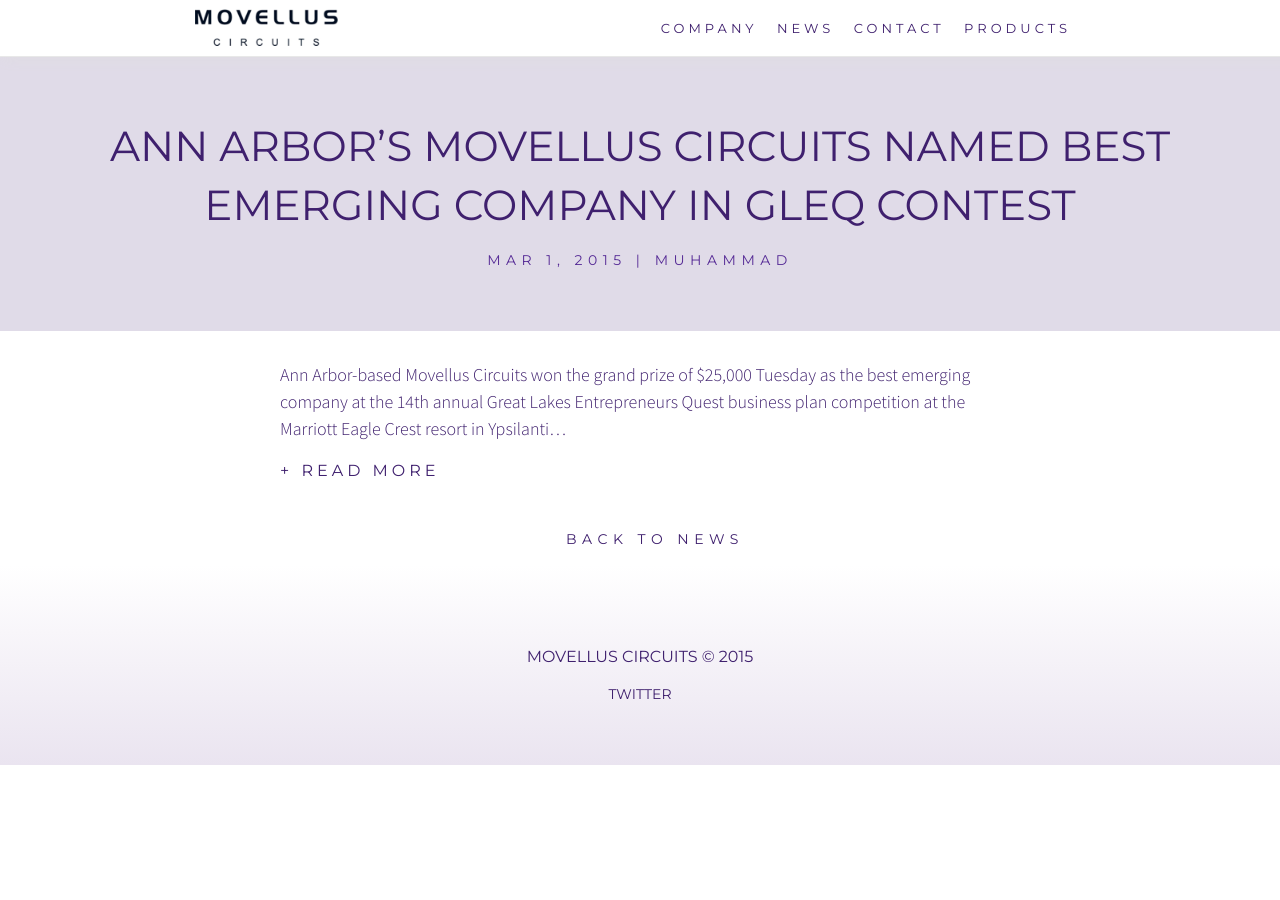
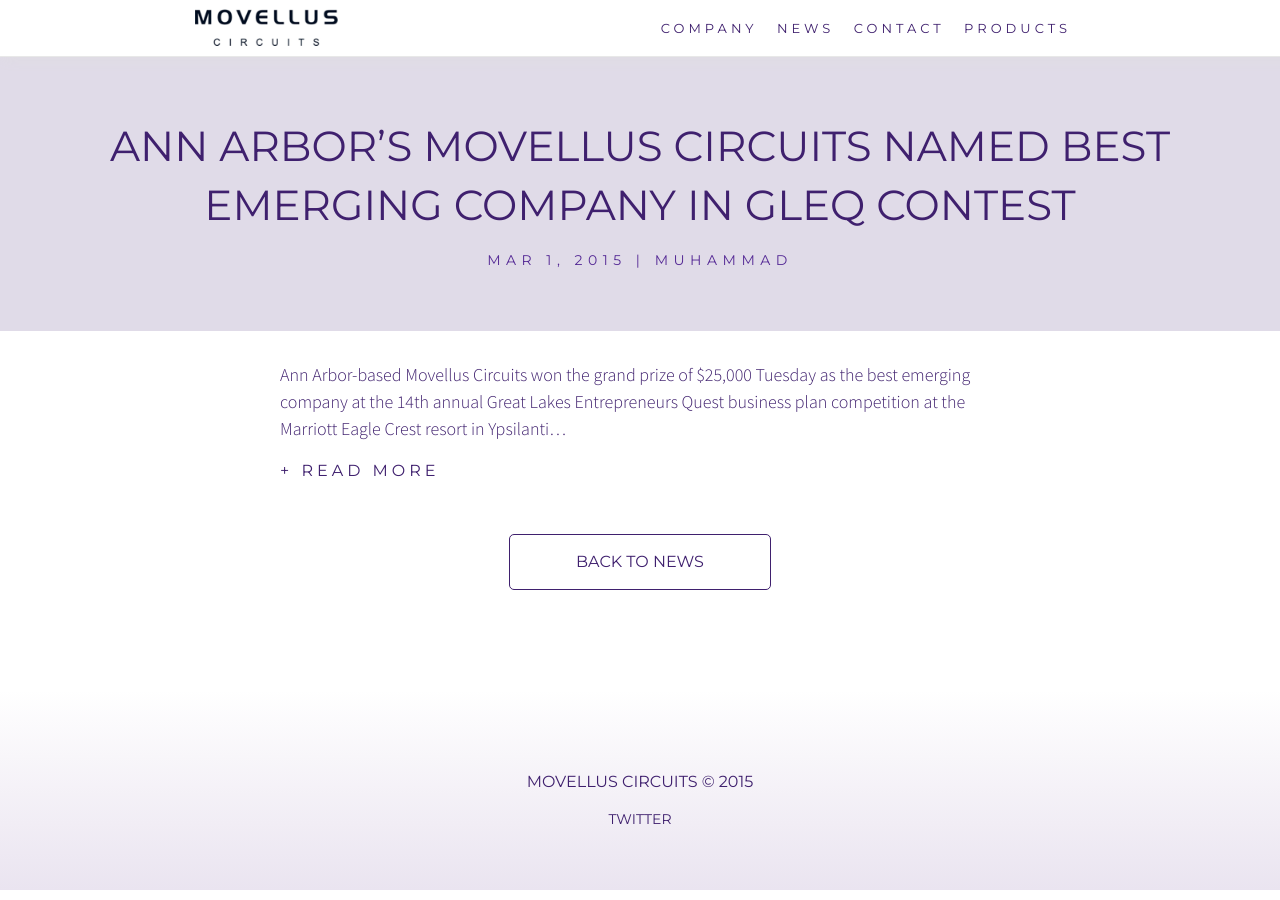
Before and after one commit to zaghmout/movellus, a Jekyll site: the page built from _posts/2015-10-17-welcome-to-jekyll.markdown, in a window 1280 px wide. Built offline with Jekyll 4.4.1, drawn with Linux system fonts in a browser that asks for light colours; nearby versions of some CDN libraries; comment, search, counter and statistics services are not loaded.

Commit message:
add disqus comments to blog

```diff
--- a/_includes/header.html
+++ b/_includes/header.html
@@ -7,7 +7,9 @@
     </a>
     <nav class="site-nav">
       <a href="#" class="menu-icon">
+        <div>
 
+        </div>
       </a>
 
       <div class="trigger">
--- a/_layouts/post.html
+++ b/_layouts/post.html
@@ -24,12 +24,32 @@
             <article class="post-content">
                 {{ content }}
             </article>
+            {% if page.comments %}
+              <div id="disqus_thread"></div>
+                <script>
+
+                    var disqus_config = function () {
+                        this.page.url = "{{ page.url | replace:'index.html','' | prepend: site.baseurl | prepend: site.url }}"
+                        this.page.identifier = "{{ page.url }}";
+                        this.disqus_developer = 1;
+                    };
+
+                    (function() {  // DON'T EDIT BELOW THIS LINE
+                        var d = document, s = d.createElement('script');
+
+                        s.src = '//movellus.disqus.com/embed.js';
+
+                        s.setAttribute('data-timestamp', +new Date());
+                        (d.head || d.body).appendChild(s);
+                    })();
+                </script>
+                <noscript>Please enable JavaScript to view the <a href="https://disqus.com/?ref_noscript" rel="nofollow">comments powered by Disqus.</a></noscript>
+            {% endif %}
+
         </div>
 
-        <a class="rss-subscribe" href="{{ "/news/index.html" | prepend: site.baseurl }}">
-          <p>
+        <a id="master-btn" href="{{ "/news/index.html" | prepend: site.baseurl }}">
               {{ 'back to news' | upcase }}
-          </p>
         </a>
     </div>
 </div>
--- a/_posts/2015-10-17-welcome-to-jekyll.markdown
+++ b/_posts/2015-10-17-welcome-to-jekyll.markdown
@@ -4,6 +4,7 @@
 date:   2015-03-01 12:23:01
 author: Muhammad
 categories: movellus news
+comments: true
 ---
 
 Ann Arbor-based Movellus Circuits won the grand prize of $25,000 Tuesday as the best emerging company at the 14th annual Great Lakes Entrepreneurs Quest business plan competition at the Marriott Eagle Crest resort in Ypsilanti…
--- a/news/index.html
+++ b/news/index.html
@@ -35,10 +35,8 @@
       {% endfor %}
     </ul>
 
-    <a class="rss-subscribe" href="{{ "/feed.xml" | prepend: site.baseurl }}">
-      <p>
+    <a id="master-btn" href="{{ "/feed.xml" | prepend: site.baseurl }}">
           {{ 'subscribe via RSS' | upcase }}
-      </p>
     </a>
 
 </div>
```
Also changed, not shown: 7 other files.
